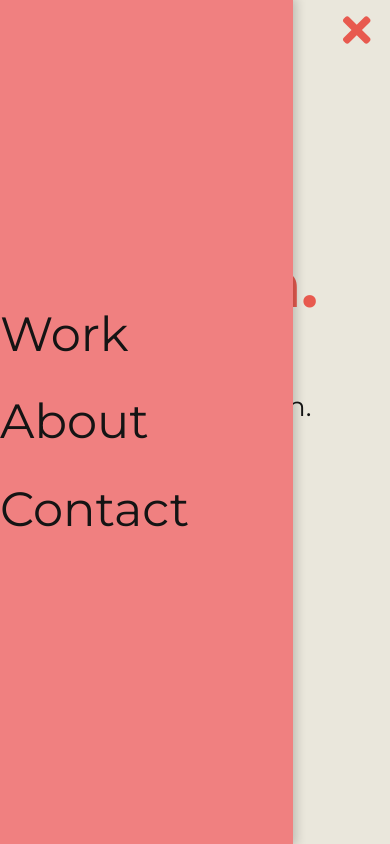
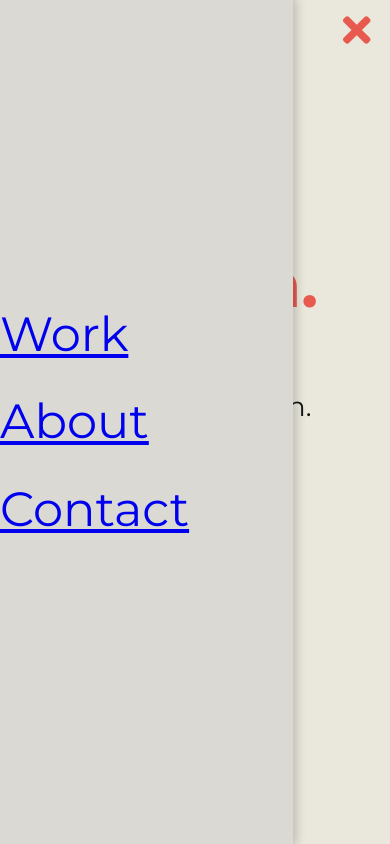
Before and after one commit to AndyCarlsson/portfolio, a React (Create React App) app: page / in a window 390 px wide. Both pictures are taken after a click on the icon 353 px from the left and 29 px from the top of the page. Built offline with nearby package versions, Linux system fonts and the light colour scheme.

Commit message:
Removed scrolling while ham menu is out

```diff
--- a/src/components/Navigation/NavbarSmall.js
+++ b/src/components/Navigation/NavbarSmall.js
@@ -5,6 +5,7 @@ import {
   MenuMask,
   SmallNavUl,
   SmallNavLi,
+  SmallStyledNavLink,
 } from './styles/NavigationStyles';
 import NavigationData from './data/NavigationData.json';
 import { FontAwesomeIcon } from '@fortawesome/react-fontawesome';
@@ -24,8 +25,12 @@ export default function NavbarSmall() {
 
   if (showMenu) {
     icon = <FontAwesomeIcon icon={faTimes} onClick={() => setShowMenu(!showMenu)} />;
+    document.documentElement.style.overflow = 'hidden';
+    document.body.scroll = 'no';
   } else {
     icon = <FontAwesomeIcon icon={faBars} onClick={() => setShowMenu(!showMenu)} />;
+    document.documentElement.style.overflow = 'scroll';
+    document.body.scroll = 'yes';
   }
 
   return (
@@ -40,7 +45,9 @@ export default function NavbarSmall() {
               <MenuContainer>
                 <SmallNavUl>
                   {NavigationData.map((item) => (
-                    <SmallNavLi>{item.page}</SmallNavLi>
+                    <SmallNavLi onClick={() => setShowMenu(false)}>
+                      <SmallStyledNavLink to={item.url}>{item.page}</SmallStyledNavLink>
+                    </SmallNavLi>
                   ))}
                 </SmallNavUl>
               </MenuContainer>
--- a/src/components/Navigation/styles/NavigationStyles.js
+++ b/src/components/Navigation/styles/NavigationStyles.js
@@ -121,7 +121,6 @@ export const SmallNavUl = styled.ul`
   gap: 2rem;
   list-style: none;
   height: 100%;
-  background-color: lightcoral;
 `;
 
 export const SmallNavLi = styled.li`
@@ -137,3 +136,5 @@ export const MenuMask = styled.div`
   width: 100%;
   background: transparent;
 `;
+
+export const SmallStyledNavLink = styled(NavLink).attrs({ activeClassName })``;
```
